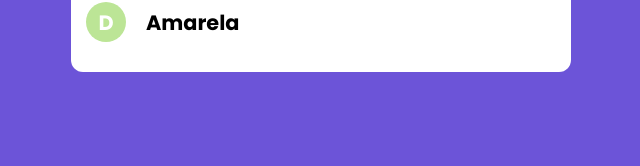
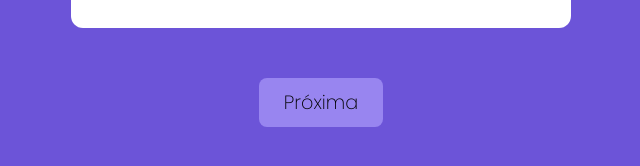
Before and after one commit to andredavid1/quiz, a Next.js app: page / in a window 1280 px wide. Shown: the part 608-774 px from the top of the page, without its empty margins (319-959 px from the left). Built offline with nearby package versions, Linux system fonts and the light colour scheme.

Commit message:
feat: create page resultado

```diff
--- /dev/null
+++ b/components/Botao.tsx
@@ -0,0 +1,28 @@
+import Link from 'next/link';
+
+import styles from "../styles/Botao.module.css";
+
+interface BotaoProps {
+  texto: string;
+  href?: string;
+  onClick?: (e: any) => void;
+}
+
+export default function Botao(props: BotaoProps) {
+  function renderizarBotao() {
+    return (
+      <button
+        className={styles.botao}
+        onClick={props.onClick}
+      >
+        {props.texto}
+      </button>
+    )
+  }
+
+  return props.href ? (
+    <Link href={props.href}>
+      {renderizarBotao()}
+    </Link>
+  ) : renderizarBotao()
+}
--- a/pages/index.tsx
+++ b/pages/index.tsx
@@ -1,4 +1,5 @@
 import { useState } from "react";
+import Botao from "../components/Botao";
 import Questao from "../components/Questao";
 import QuestaoModel from "../model/questao";
 import RespostaModel from "../model/resposta";
@@ -27,6 +28,7 @@
   return (
     <div style={{
       display: 'flex',
+      flexDirection: 'column',
       justifyContent: 'center',
       alignItems: 'center',
       minHeight: '100vh'
@@ -37,6 +39,11 @@
         respostaFornecida={respostaFornecida}
         tempoEsgotado={tempoEsgotado}
       />
+
+      <Botao
+        texto="Próxima"
+        href="/resultado"
+      />
     </div>
   )
 }
--- /dev/null
+++ b/styles/Botao.module.css
@@ -0,0 +1,16 @@
+.botao {
+  display: flex;
+  border-radius: 8px;
+  font-weight: 200;
+  font-size: 1.2rem;
+  border: none;
+  padding: 10px 25px;
+  background-color: #9885f0;
+  margin-top: 40px;
+  cursor: pointer;
+  transition: all .2s ease-in-out;
+}
+
+.botao:hover {
+  transform: scale(1.1);
+}
```
Also changed, not shown: pages/resultado.tsx (added, +7 -0 lines).
